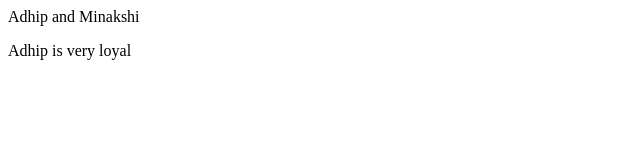
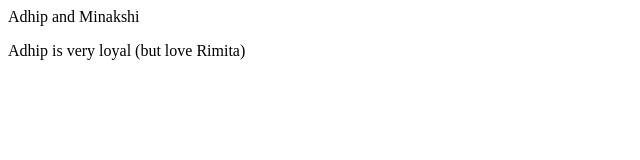
Before and after one commit to adisonket/localrepo, a plain HTML site: page index.html in a window 1280 px wide. Shown: the whole page, without its empty margins (0-640 px from the left). Drawn offline with Linux system fonts and the light colour scheme.

```diff
--- a/index.html
+++ b/index.html
@@ -1,2 +1,2 @@
 <p>Adhip and Minakshi</p>
-<p>Adhip is very loyal</p>
+<p>Adhip is very loyal (but love Rimita)</p>
```
